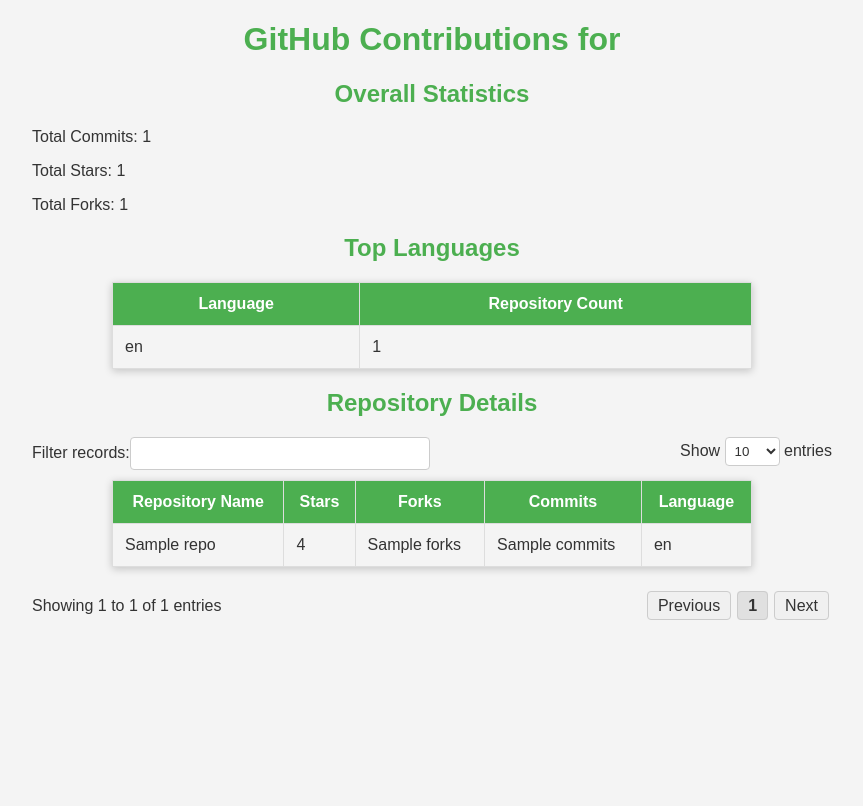
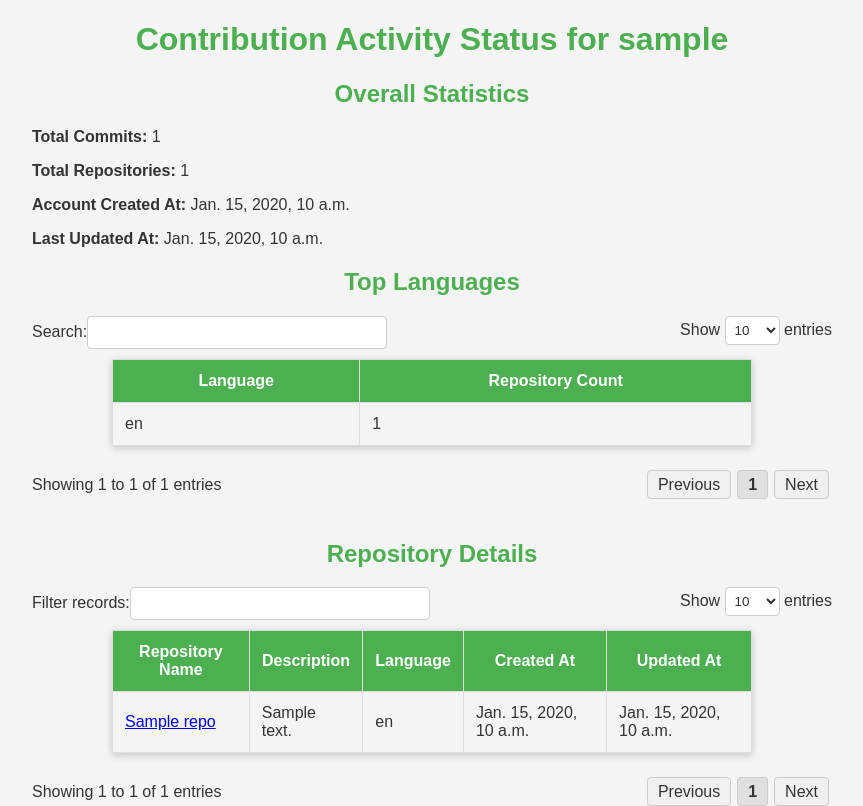
Before and after one commit to AndreeaDraghici/GitHub-Metrics-Dashboard, a Django app: template github_app/templates/contribution_stats.html in a window 1280 px wide. Shown: the part 46-852 px from the top of the page, without its empty margins (208-1071 px from the left). Before the commit the page ends 666 px from the top, so only its background shows below. Run offline with Django 5.2, Linux system fonts and the light colour scheme; the template is opened without the code that fills it: most values are stand-ins (such as "Sample title", 1, 10 or a date in 2020); some libraries are stand-ins or nearby versions.

Commit message:
updated GitHub contributions view with real-time data fetching

```diff
--- a/github_app/templates/contribution_stats.html
+++ b/github_app/templates/contribution_stats.html
@@ -4,34 +4,49 @@
 <head>
     <meta charset="UTF-8">
     <meta name="viewport" content="width=device-width, initial-scale=1.0">
-    <link rel="stylesheet" href="{% static 'styles.css' %}">
+    <link rel="stylesheet" href="https://maxcdn.bootstrapcdn.com/bootstrap/4.5.2/css/bootstrap.min.css">
     <!-- DataTables CSS -->
     <link rel="stylesheet" href="https://cdn.datatables.net/1.11.5/css/jquery.dataTables.min.css">
-    <title>GitHub Contributions</title>
+    <title>Contribution Activity Status</title>
     <style>
         table {
             width: 100%;
             border-collapse: collapse;
         }
-        table, th, td {
-            border: 1px solid black;
-        }
         th, td {
             padding: 8px;
             text-align: left;
         }
+        th {
+            background-color: #f2f2f2;
+        }
+
+
     </style>
 </head>
 {% block content %}
-    <h1>GitHub Contributions for {{ request.session.github_username }}</h1>
+<body>
+<div class="container mt-5">
+    <h1 class="text-center">Contribution Activity Status for {{ github_username }}</h1>
 
+    <div class="mt-4">
         <h2>Overall Statistics</h2>
-    <p>Total Commits: {{ total_commits }}</p>
-    <p>Total Stars: {{ total_stars }}</p>
-    <p>Total Forks: {{ total_forks }}</p>
+        <div class="row">
+            <div class="col-md-6">
+                <p><strong>Total Commits:</strong> {{ total_commits }}</p>
+                <p><strong>Total Repositories:</strong> {{ total_repos }}</p>
+            </div>
+            <div class="col-md-6">
+                <p><strong>Account Created At:</strong> {{ account_created_at }}</p>
+                <p><strong>Last Updated At:</strong> {{ last_updated_at }}</p>
+            </div>
+        </div>
+    </div>
 
+    <div class="mt-4">
         <h2>Top Languages</h2>
-    <table>
+        <div class="table-responsive">
+            <table id="languagesTable" class="display table table-striped table-bordered">
                 <thead>
                 <tr>
                     <th>Language</th>
@@ -47,35 +62,56 @@
                 {% endfor %}
                 </tbody>
             </table>
-
+        </div>
+    </div>
+    <br>
+    <br>
+    <br>
+    <div class="mt-4">
         <h2>Repository Details</h2>
-    <table id="repoTable" class="display">
+        <div class="table-responsive">
+            <table id="repoTable" class="display table table-striped table-bordered">
                 <thead>
                 <tr>
                     <th>Repository Name</th>
-                <th>Stars</th>
-                <th>Forks</th>
-                <th>Commits</th>
+                    <th>Description</th>
                     <th>Language</th>
+                    <th>Created At</th>
+                    <th>Updated At</th>
                 </tr>
                 </thead>
                 <tbody>
                 {% for repo in repository_details %}
                 <tr>
-                <td>{{ repo.name }}</td>
-                <td>{{ repo.stars }}</td>
-                <td>{{ repo.forks }}</td>
-                <td>{{ repo.commits }}</td>
+                    <td><a href="{{ repo.html_url }}" target="_blank">{{ repo.name }}</a></td>
+                    <td>{{ repo.description }}</td>
                     <td>{{ repo.language }}</td>
+                    <td>{{ repo.created_at }}</td>
+                    <td>{{ repo.updated_at }}</td>
                 </tr>
                 {% endfor %}
                 </tbody>
             </table>
+        </div>
+    </div>
+</div>
+
 <!-- jQuery -->
 <script src="https://code.jquery.com/jquery-3.5.1.min.js"></script>
 <!-- DataTables JS -->
 <script src="https://cdn.datatables.net/1.11.5/js/jquery.dataTables.min.js"></script>
+<!-- Bootstrap JS -->
+<script src="https://maxcdn.bootstrapcdn.com/bootstrap/4.5.2/js/bootstrap.min.js"></script>
 <!-- Custom script -->
 <script src="{% static 'script.js' %}"></script>
+<script>
+        $(document).ready(function() {
+            $('#repoTable').DataTable();
+            $('#languagesTable').DataTable();
+        });
+
+
+</script>
+</body>
 {% endblock %}
 </html>
```
Also changed, not shown: github_app/views.py (+40 -40 lines), db.sqlite3. Lines whose indentation alone changed are shown as unchanged.
